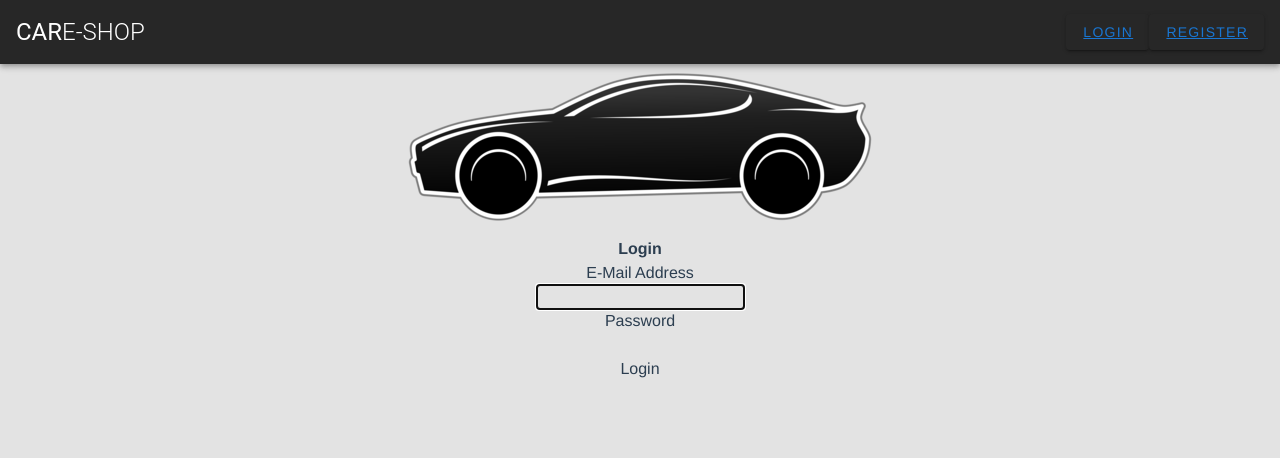
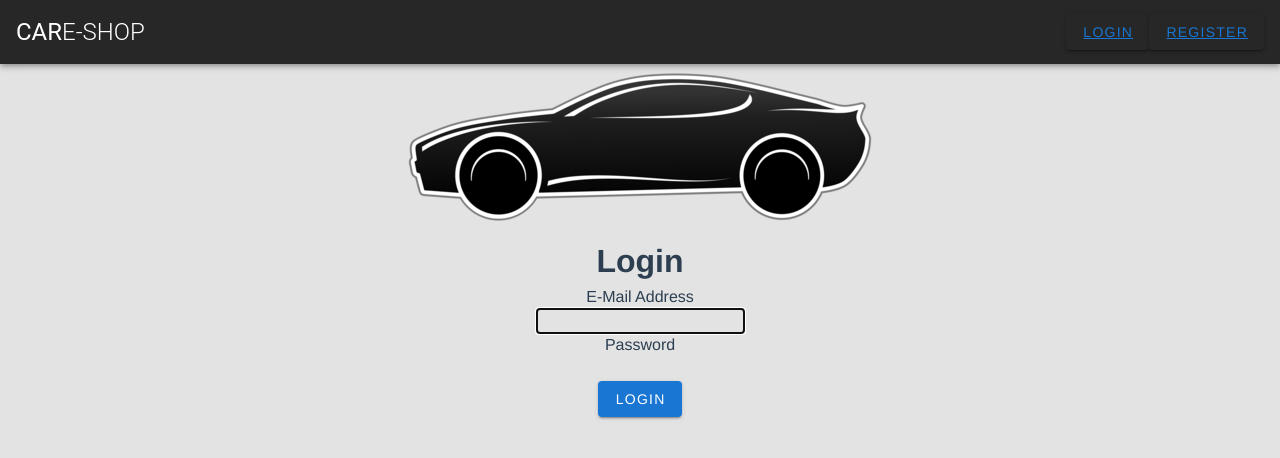
Before and after one commit to cdemoll/careshop, a Vue app: page /#/login in a window 1280 px wide. Shown: the top 458 px of the page. Built offline with nearby package versions, Linux system fonts and the light colour scheme.

Commit message:
Modified front end look with vuetify

```diff
--- a/src/App.vue
+++ b/src/App.vue
@@ -3,13 +3,6 @@
     <div id="app">
       <div id="nav">
         <Navigation></Navigation>
-        <router-link
-          v-if="authenticated"
-          to="/login"
-          v-on:click.native="logout()"
-          replace
-          >Logout</router-link
-        >
       </div>
       <img src="./assets/logo-car.png" />
       <router-view />
@@ -41,14 +34,7 @@ export default {
       this.$router.replace({ name: "login" });
     }*/
   },
-  methods: {
-    /*  setAuthenticated(status) {
-      this.authenticated = status;
-    },*/
-    logout() {
-      this.authenticated = false;
-    }
-  }
+  methods: {}
 };
 </script>
 
--- a/src/components/Login.vue
+++ b/src/components/Login.vue
@@ -1,8 +1,7 @@
-
 <template>
   <div id="login">
     <h1>Login</h1>
-    <form>
+    <v-form>
       <label for="email">E-Mail Address</label>
       <div>
         <input id="email" type="email" v-model="email" required autofocus />
@@ -14,13 +13,13 @@
         </div>
       </div>
       <div>
-        <button type="submit" @click="handleSubmit">Login</button>
+        <v-btn color="primary" type="submit" @click="handleSubmit">
+          Login
+        </v-btn>
       </div>
-    </form>
-    <v-btn v-if="authenticated" to="/login" @click="logout()">Logout</v-btn>
+    </v-form>
   </div>
 </template>
-
 
 <script>
 export default {
--- a/src/components/Register.vue
+++ b/src/components/Register.vue
@@ -36,12 +36,13 @@
       </div>
 
       <div>
-        <button type="submit" @click="handleSubmit">Register</button>
+        <v-btn color="primary" type="submit" @click="handleSubmit">
+          Register
+        </v-btn>
       </div>
     </form>
   </div>
 </template>
-
 
 <script>
 export default {
--- a/src/router/index.js
+++ b/src/router/index.js
@@ -12,8 +12,8 @@ let router = new Router({
   routes: [
     {
       path: "/",
-      name: "HelloWorld",
-      component: HelloWorld
+      name: "login",
+      component: Login
     },
     {
       path: "/login",
@@ -40,7 +40,6 @@ let router = new Router({
       }
     },
     {
-
       path: "/admin",
       name: "admin",
       component: Admin,
@@ -48,7 +47,6 @@ let router = new Router({
         requiresAuth: true,
         is_admin: true
       }
-
     }
   ]
 });
```
Also changed, not shown: 1 other file (tests, documents, lock files or other folders).
